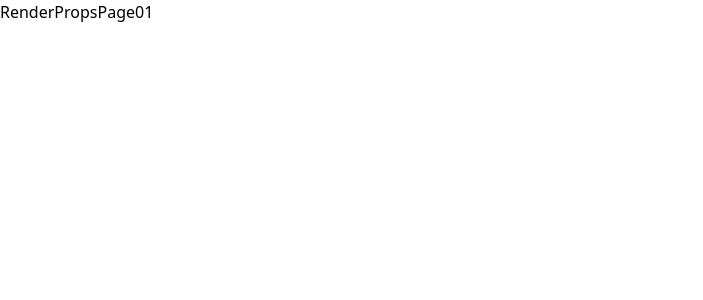
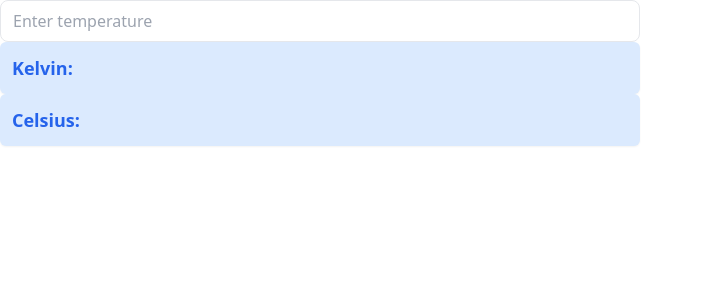
Before and after one commit to backas36/react-ts-starter, a React (Vite) app: page /render-props-01 in a window 1280 px wide. Shown: the top 300 px of the page, without its empty margins (0-703 px from the left). Built offline with nearby package versions, Linux system fonts and the light colour scheme.

Commit message:
feat: render props to calculate temperature - before

```diff
--- a/src/page/renderProps/RenderPropsPage01.tsx
+++ b/src/page/renderProps/RenderPropsPage01.tsx
@@ -1,4 +1,40 @@
+import { useState } from "react";
+
 const RenderPropsPage01 = () => {
-    return <div>RenderPropsPage01</div>;
+    return (
+        <div>
+            <TemperatureInput />
+            <Kelvin />
+            <Celsius />
+        </div>
+    );
 };
 export default RenderPropsPage01;
+
+const TemperatureInput = () => {
+    const [value, setValue] = useState("");
+    return (
+        <input
+            value={value}
+            onChange={(e) => setValue(e.target.value)}
+            className='w-1/2 rounded-lg border px-3 py-2 text-gray-700 focus:border-blue-500 focus:outline-none'
+            placeholder='Enter temperature'
+        />
+    );
+};
+
+const Kelvin = ({ value }: { value: number }) => {
+    return (
+        <div className='w-1/2 rounded-md bg-blue-100 p-3 text-lg font-semibold text-blue-600 shadow-sm'>
+            Kelvin: {value}
+        </div>
+    );
+};
+
+const Celsius = ({ value }: { value: number }) => {
+    return (
+        <div className='w-1/2 rounded-md bg-blue-100 p-3 text-lg font-semibold text-blue-600 shadow-sm'>
+            Celsius: {value}
+        </div>
+    );
+};
```
